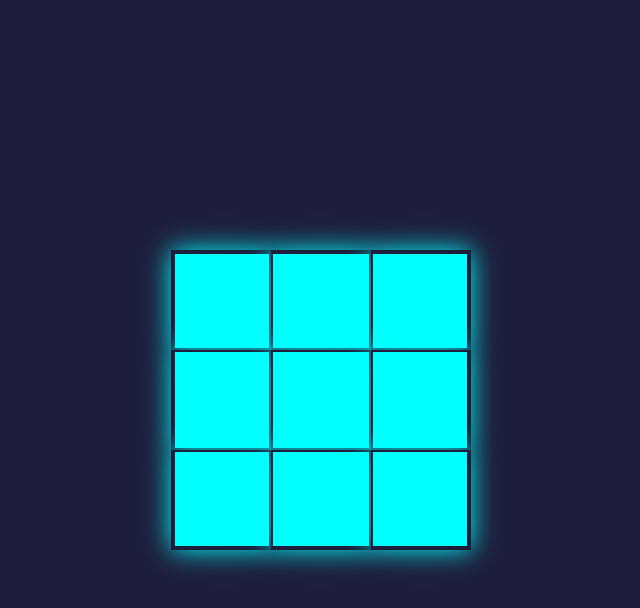
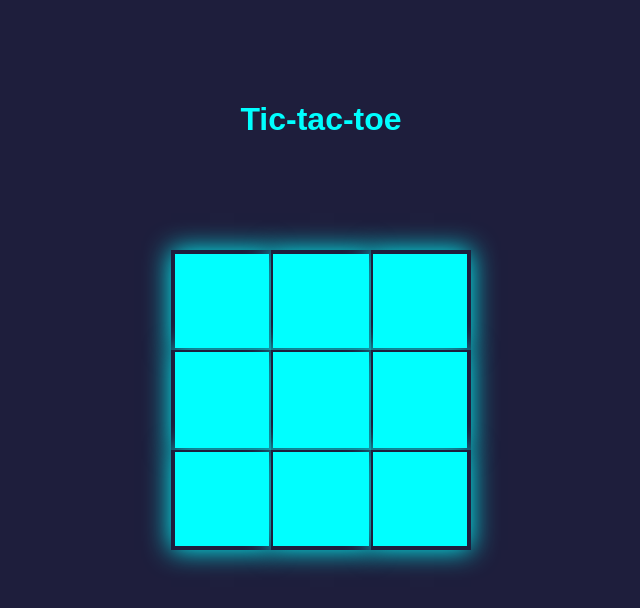
Before and after one commit to sfrutiger/tic-tac-toe, a plain HTML site: page index.html in a window 1280 px wide. Shown: the whole page, without its empty margins (319-959 px from the left). Drawn offline with Linux system fonts and the light colour scheme.

Commit message:
added title

```diff
--- a/index.html
+++ b/index.html
@@ -9,6 +9,7 @@
     <title>Tic-tac-toe</title>
 </head>
 <body>
+    <h1 class='title'>Tic-tac-toe</h1>
     <div class='board' id='board'></div>
     <div class='end-message' id='end-message'>
         <h1 id='end-result'></h1>
--- a/styles.css
+++ b/styles.css
@@ -12,6 +12,14 @@
 
 body {
     margin: 0;
+}
+
+.title {
+    position: absolute;
+    width: 100%;
+    color: var(--cell-color);
+    top: 10%;
+    text-align: center;
 }
 
 .board {
```
